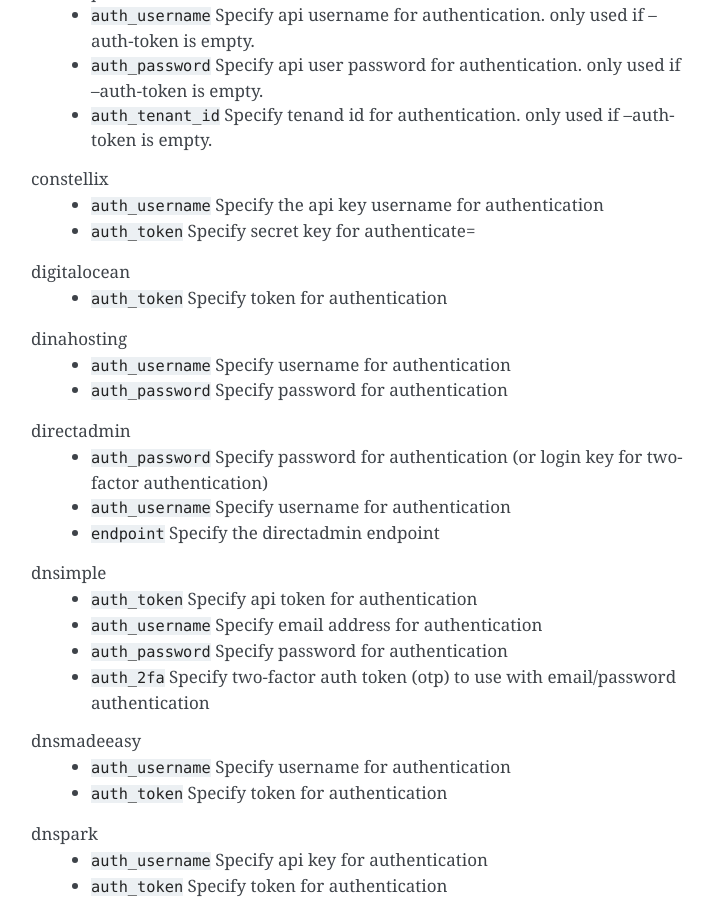
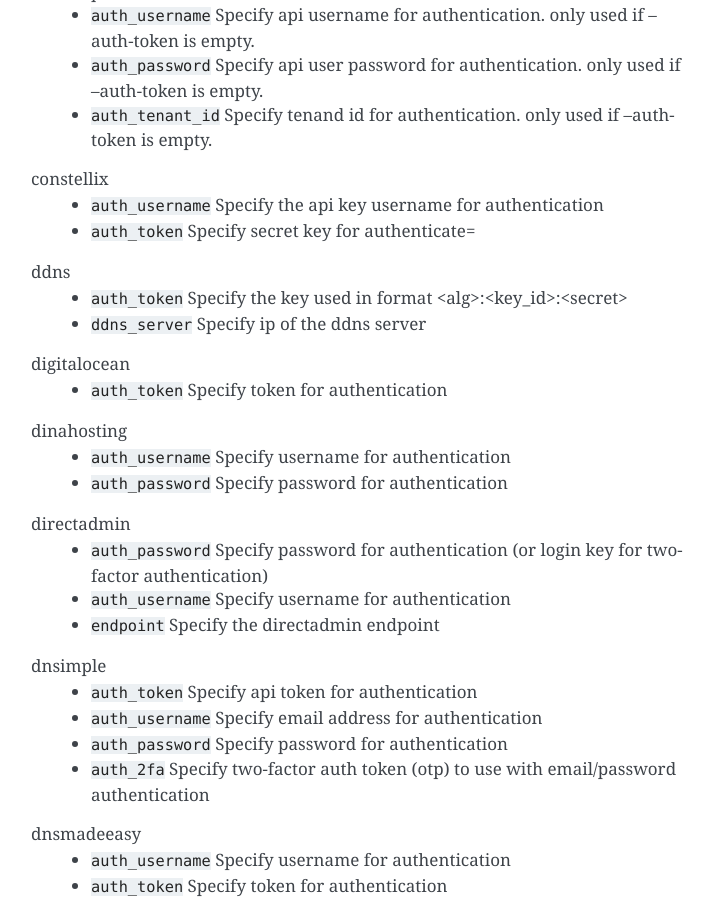
Before and after one commit to adferrand/dnsrobocert, a Sphinx documentation site: the page built from docs/providers_options.rst, in a window 1280 px wide and 900 px high, scrolled down 1877 px. Shown: the whole window, without its empty margins (389-1099 px from the left). Built offline with Sphinx 7.4.7, drawn with Linux system fonts in a browser that asks for light colours.

Commit message:
Rebuild provider docs

```diff
--- a/docs/providers_options.rst
+++ b/docs/providers_options.rst
@@ -12,37 +12,37 @@ The following Lexicon providers are supported by DNSroboCert.
 +----------------+----------------+----------------+----------------+
 |cloudns_        |cloudxns_       |conoha_         |constellix_     |
 +----------------+----------------+----------------+----------------+
-|digitalocean_   |dinahosting_    |directadmin_    |dnsimple_       |
+|ddns_           |digitalocean_   |dinahosting_    |directadmin_    |
 +----------------+----------------+----------------+----------------+
-|dnsmadeeasy_    |dnspark_        |dnspod_         |dreamhost_      |
+|dnsimple_       |dnsmadeeasy_    |dnspark_        |dnspod_         |
 +----------------+----------------+----------------+----------------+
-|dynu_           |easydns_        |easyname_       |euserv_         |
+|dreamhost_      |dynu_           |easydns_        |easyname_       |
 +----------------+----------------+----------------+----------------+
-|exoscale_       |gandi_          |gehirn_         |glesys_         |
+|euserv_         |exoscale_       |gandi_          |gehirn_         |
 +----------------+----------------+----------------+----------------+
-|godaddy_        |googleclouddns_ |gransy_         |gratisdns_      |
+|glesys_         |godaddy_        |googleclouddns_ |gransy_         |
 +----------------+----------------+----------------+----------------+
-|henet_          |hetzner_        |hostingde_      |hover_          |
+|gratisdns_      |henet_          |hetzner_        |hostingde_      |
 +----------------+----------------+----------------+----------------+
-|infoblox_       |infomaniak_     |internetbs_     |inwx_           |
+|hover_          |infoblox_       |infomaniak_     |internetbs_     |
 +----------------+----------------+----------------+----------------+
-|joker_          |linode_         |linode4_        |localzone_      |
+|inwx_           |joker_          |linode_         |linode4_        |
 +----------------+----------------+----------------+----------------+
-|luadns_         |memset_         |mythicbeasts_   |namecheap_      |
+|localzone_      |luadns_         |memset_         |mythicbeasts_   |
 +----------------+----------------+----------------+----------------+
-|namesilo_       |netcup_         |nfsn_           |njalla_         |
+|namecheap_      |namesilo_       |netcup_         |nfsn_           |
 +----------------+----------------+----------------+----------------+
-|nsone_          |onapp_          |online_         |ovh_            |
+|njalla_         |nsone_          |onapp_          |online_         |
 +----------------+----------------+----------------+----------------+
-|plesk_          |pointhq_        |powerdns_       |rackspace_      |
+|ovh_            |plesk_          |pointhq_        |powerdns_       |
 +----------------+----------------+----------------+----------------+
-|rage4_          |rcodezero_      |route53_        |safedns_        |
+|rackspace_      |rage4_          |rcodezero_      |route53_        |
 +----------------+----------------+----------------+----------------+
-|sakuracloud_    |softlayer_      |transip_        |ultradns_       |
+|safedns_        |sakuracloud_    |softlayer_      |transip_        |
 +----------------+----------------+----------------+----------------+
-|vultr_          |yandex_         |zeit_           |zilore_         |
+|ultradns_       |vultr_          |yandex_         |zeit_           |
 +----------------+----------------+----------------+----------------+
-|zonomi_         |                |                |                |
+|zilore_         |zonomi_         |                |                |
 +----------------+----------------+----------------+----------------+
 
 Providers options
@@ -106,6 +106,12 @@ conoha
 constellix
     * ``auth_username`` Specify the api key username for authentication
     * ``auth_token`` Specify secret key for authenticate=
+
+.. _ddns:
+
+ddns
+    * ``auth_token`` Specify the key used in format <alg>:<key_id>:<secret>
+    * ``ddns_server`` Specify ip of the ddns server
 
 .. _digitalocean:
 
```
